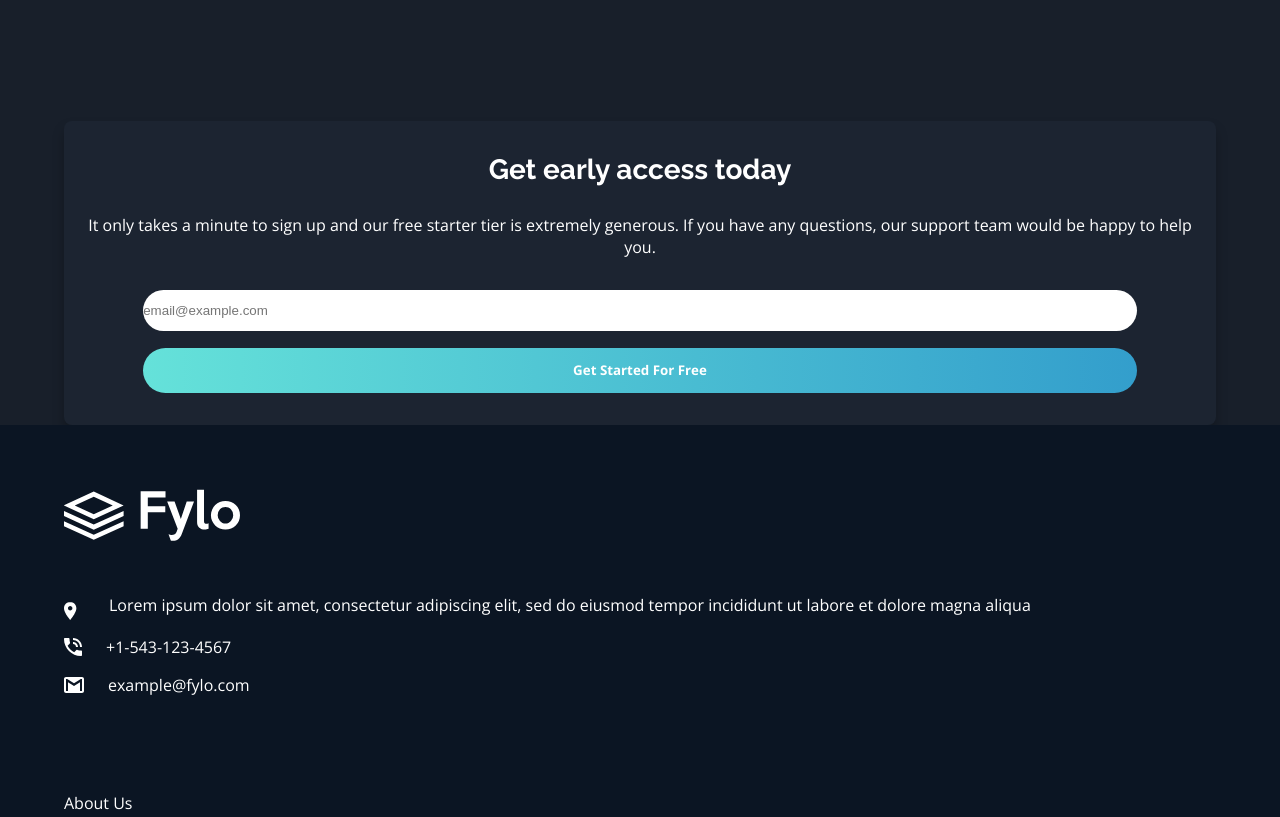
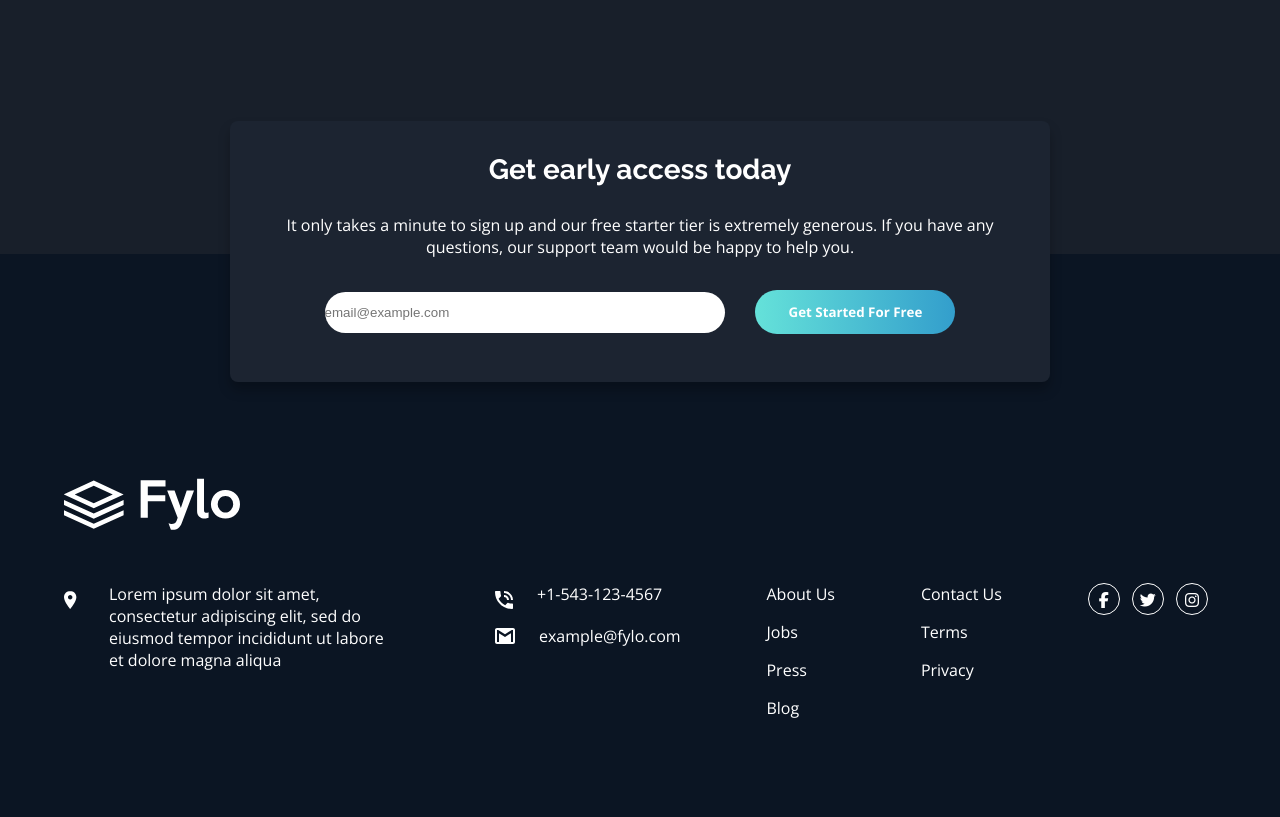
Before and after one commit to JacksonJ97/fylo-dark-theme-landing-page, a website built with Parcel: page src/index.html in a window 1280 px wide. Shown: the part 2940-3757 px from the top of the page. Built offline with nearby package versions, Linux system fonts and the light colour scheme; files whose address does not match are found by name.

Commit message:
added desktop view

```diff
--- a/public/index.html
+++ b/public/index.html
@@ -8,6 +8,7 @@
     <link rel="icon" type="image/png" sizes="32x32" href="/favicon-32x32.a89af6ed.png">
     <link rel="stylesheet" href="/main.77bb5cfd.css">
     <title>Frontend Mentor | Fylo landing page with dark theme and features grid</title>
+    <script src="https://kit.fontawesome.com/2204d85ae9.js" crossorigin="anonymous"></script>
   <script src="/main.77bb5cfd.js"></script></head>
   <body>
     <div class="header-bg"></div>
@@ -139,12 +140,14 @@
       <div class="container">
         <img src="/logo.236e4034.svg" alt="Company logo" class="company-logo">
 
+        <div class="footer-links-container">
           <div class="contact-container">
             <div class="contact-info">
               <img src="/icon-location.fa295aa5.svg" alt="">
               <p>Lorem ipsum dolor sit amet, consectetur adipiscing elit, sed do eiusmod tempor incididunt ut labore et dolore magna aliqua</p>
             </div>
 
+            <div class="wrapper">
               <div class="contact-info">
                 <img src="/icon-phone.cc84a2ca.svg" alt="">
                 <a href="#a">+1-543-123-4567</a>
@@ -153,6 +156,7 @@
               <div class="contact-info">
                 <img src="/icon-email.e16cbdce.svg" alt="">
                 <a href="#a">example@fylo.com</a>
+              </div>
             </div>
           </div>
 
@@ -169,7 +173,12 @@
             <li><a href="#a">Privacy</a></li>
           </div>
 
-        <div class="social-links"></div>
+          <div class="social-links">
+            <a href="#a"><i class="fab fa-facebook-f"></i></a>
+            <a href="#a"><i class="fab fa-twitter"></i></a>
+            <a href="#a"><i class="fab fa-instagram"></i></a>
+          </div>
+        </div>
       </div>
     </footer>
   </body>
--- a/src/index.html
+++ b/src/index.html
@@ -8,6 +8,7 @@
     <link rel="icon" type="image/png" sizes="32x32" href="./images/favicon-32x32.png" />
     <link rel="stylesheet" href="scss/main.scss" />
     <title>Frontend Mentor | Fylo landing page with dark theme and features grid</title>
+    <script src="https://kit.fontawesome.com/2204d85ae9.js" crossorigin="anonymous"></script>
   </head>
   <body>
     <div class="header-bg"></div>
@@ -139,12 +140,14 @@
       <div class="container">
         <img src="~images/logo.svg" alt="Company logo" class="company-logo" />
 
+        <div class="footer-links-container">
           <div class="contact-container">
             <div class="contact-info">
               <img src="~images/icon-location.svg" alt="" />
               <p>Lorem ipsum dolor sit amet, consectetur adipiscing elit, sed do eiusmod tempor incididunt ut labore et dolore magna aliqua</p>
             </div>
 
+            <div class="wrapper">
               <div class="contact-info">
                 <img src="~images/icon-phone.svg" alt="" />
                 <a href="#a">+1-543-123-4567</a>
@@ -153,6 +156,7 @@
               <div class="contact-info">
                 <img src="~images/icon-email.svg" alt="" />
                 <a href="#a">example@fylo.com</a>
+              </div>
             </div>
           </div>
 
@@ -169,7 +173,12 @@
             <li><a href="#a">Privacy</a></li>
           </div>
 
-        <div class="social-links"></div>
+          <div class="social-links">
+            <a href="#a"><i class="fab fa-facebook-f"></i></a>
+            <a href="#a"><i class="fab fa-twitter"></i></a>
+            <a href="#a"><i class="fab fa-instagram"></i></a>
+          </div>
+        </div>
       </div>
     </footer>
   </body>
--- a/src/scss/components/_cta-card.scss
+++ b/src/scss/components/_cta-card.scss
@@ -6,12 +6,17 @@ h3 {
   margin-bottom: 1em;
 }
 
+.cta-content {
+  position: relative;
+}
+
 .cta-content .container {
   background-color: $darkBlue;
   text-align: center;
   padding: 2em 1.5em;
   border-radius: 8px;
   box-shadow: 0px 8px 12px rgba($color: #000000, $alpha: 0.25);
+  max-width: 820px;
 }
 
 .cta-content p {
--- a/src/scss/components/_input.scss
+++ b/src/scss/components/_input.scss
@@ -2,6 +2,7 @@
 
 input[type="email"] {
   width: 90%;
+  max-width: 400px;
   border-radius: 24px;
   padding: 1em 0;
   margin-bottom: 1.25em;
@@ -9,6 +10,7 @@ input[type="email"] {
 
 input[type="submit"] {
   width: 90%;
+  max-width: 400px;
   font-family: $body-font;
   font-weight: 700;
   color: $white;
@@ -17,3 +19,14 @@ input[type="submit"] {
   padding: 1em 0;
   cursor: pointer;
 }
+
+input[type="submit"]:hover {
+  background: rgba($color: rgb(179, 226, 241), $alpha: 1);
+}
+
+@media (min-width: 1000px) {
+  input[type="submit"] {
+    width: 200px;
+    margin-left: 2em;
+  }
+}
--- a/src/scss/layout/_footer.scss
+++ b/src/scss/layout/_footer.scss
@@ -3,7 +3,13 @@
 footer {
   background-color: $footerBackground;
   min-width: 300px;
-  padding: 2em 0;
+  margin-top: -8em;
+  padding-top: 12em;
+  padding-bottom: 2em;
+}
+
+footer .container {
+  max-width: 1200px;
 }
 
 .company-logo {
@@ -12,7 +18,7 @@ footer {
 }
 
 .contact-container {
-  margin-bottom: 6em;
+  margin-bottom: 4em;
 }
 
 .contact-info {
@@ -35,6 +41,7 @@ footer {
 
 .contact-info p {
   margin-left: 0.5em;
+  max-width: 290px;
 }
 
 .footer-links {
@@ -44,3 +51,37 @@ footer {
 .footer-links li {
   margin-bottom: 1em;
 }
+
+.social-links {
+  text-align: center;
+}
+
+.social-links a {
+  display: inline-block;
+  border-radius: 50%;
+  border: 1px solid $white;
+  text-align: center;
+  vertical-align: middle;
+  line-height: 2em;
+  height: 2em;
+  width: 2em;
+  margin-right: 0.5em;
+}
+
+@media (min-width: 820px) {
+  .footer-links-container {
+    display: flex;
+    justify-content: space-between;
+  }
+}
+
+@media (min-width: 1200px) {
+  .contact-container {
+    display: flex;
+    justify-content: space-between;
+  }
+
+  .wrapper {
+    margin-left: 6em;
+  }
+}
```
Also changed, not shown: 2 other files. Lines whose indentation alone changed are shown as unchanged.
